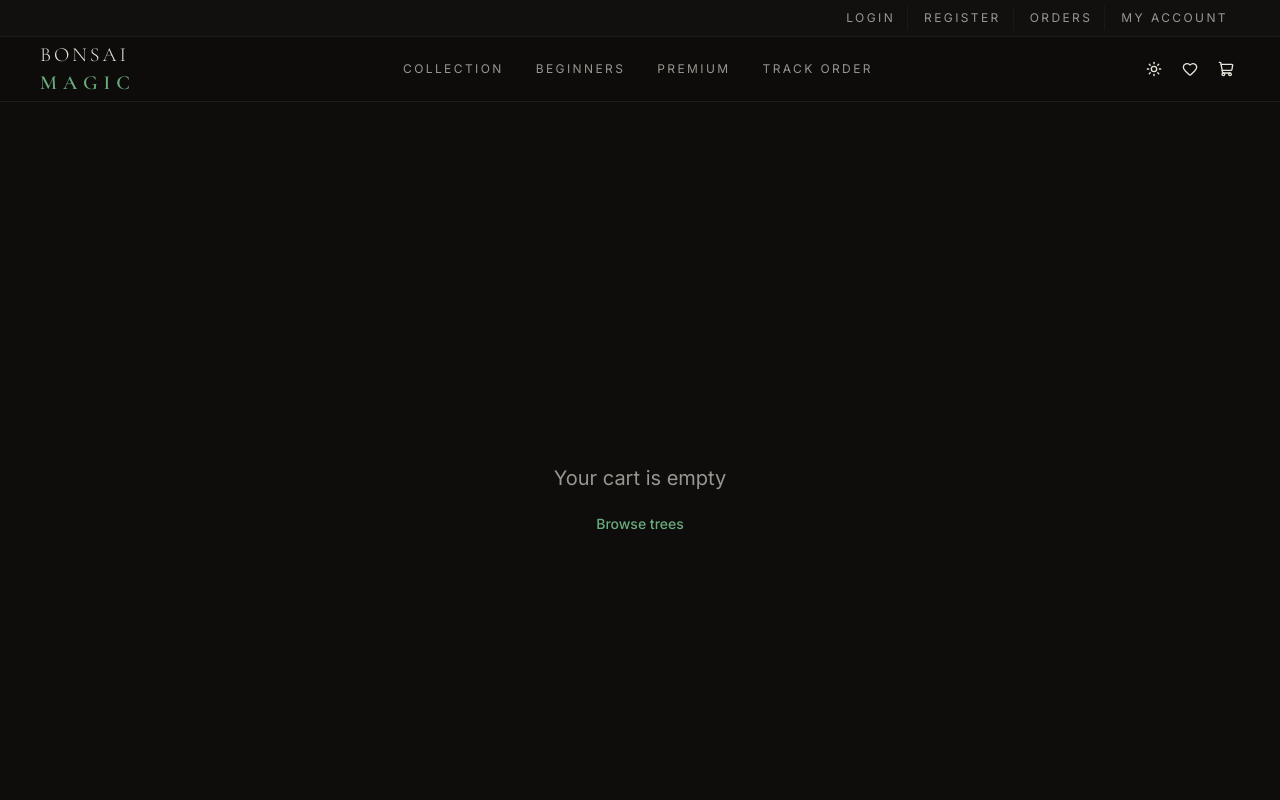
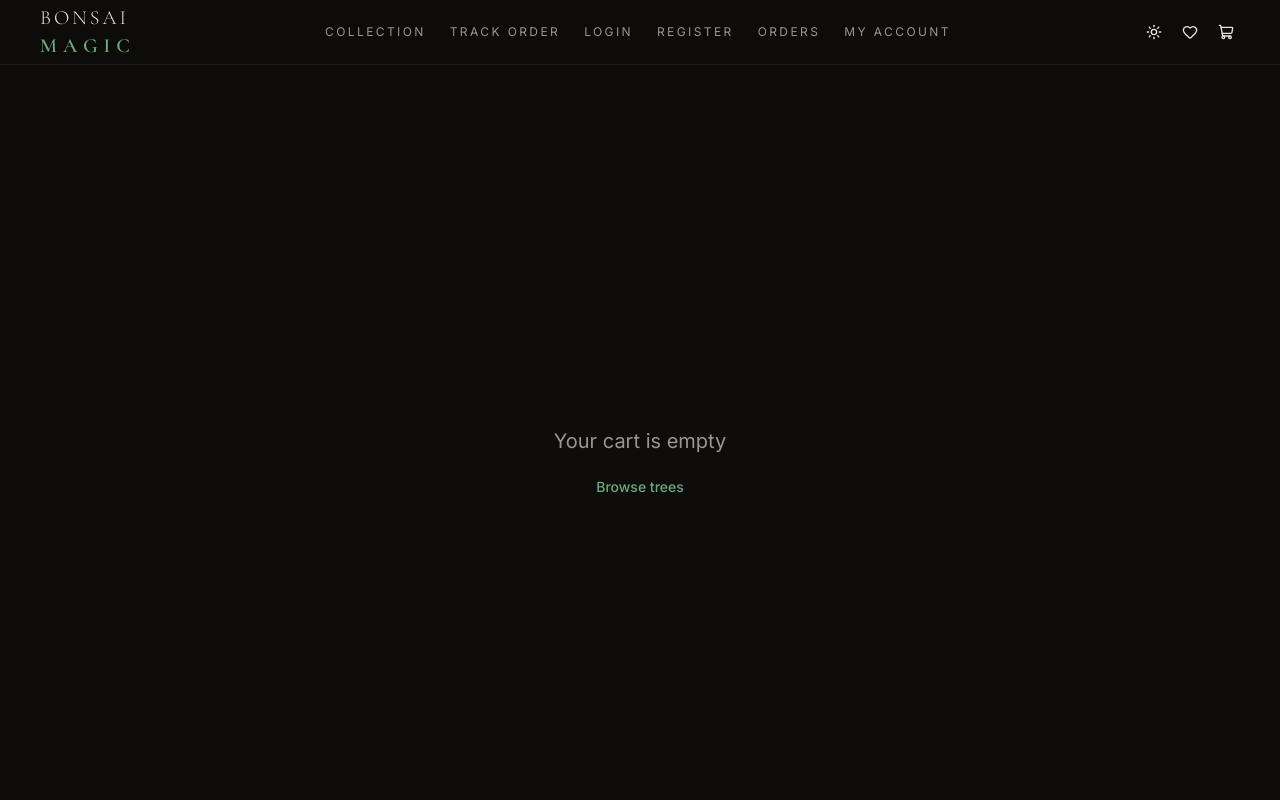
Before and after one commit to michaelharmse39/bonsaimagic, a Next.js app: page /checkout in a window 1280 px wide. Shown: the top 800 px of the page. Built offline with nearby package versions, Linux system fonts and the light colour scheme.

Commit message:
Consolidate navbar to single row, remove Beginners and Premium links

```diff
--- a/src/components/Navbar.tsx
+++ b/src/components/Navbar.tsx
@@ -10,12 +10,7 @@ import { cn } from '@/lib/utils'
 
 const NAV_LINKS = [
   { label: 'Collection', href: '/shop' },
-  { label: 'Beginners', href: '/shop?category=beginners' },
-  { label: 'Premium', href: '/shop?category=premium' },
   { label: 'Track Order', href: '/track' },
-]
-
-const ACCOUNT_LINKS = [
   { label: 'Login', href: '/login' },
   { label: 'Register', href: '/register' },
   { label: 'Orders', href: '/orders' },
@@ -29,47 +24,29 @@ export default function Navbar() {
 
   return (
     <header className="sticky top-0 z-50 bg-background/95 backdrop-blur-sm border-b border-border/60">
-      {/* Account bar */}
-      <div className="hidden md:block border-b border-border/40 bg-muted/30">
-        <div className="max-w-7xl mx-auto px-6 lg:px-10">
-          <div className="flex items-center justify-end gap-1 h-9">
-            {ACCOUNT_LINKS.map(({ label, href }) => (
-              <Link
-                key={label}
-                href={href}
-                className="jp-label text-[10px] px-3 py-1 hover:text-foreground transition-colors border-r border-border/40 last:border-r-0"
-              >
-                {label}
-              </Link>
-            ))}
-          </div>
-        </div>
-      </div>
-
-      {/* Main nav */}
       <div className="max-w-7xl mx-auto px-6 lg:px-10">
         <div className="flex items-center justify-between h-16">
 
           {/* Logo */}
-          <Link href="/" className="flex flex-col leading-none group">
-            <span className="font-[family-name:var(--font-heading)] text-xl font-light tracking-[0.15em] text-foreground group-hover:text-primary transition-colors">
+          <Link href="/" className="flex flex-col leading-none group shrink-0">
+            <span className="font-(family-name:--font-heading) text-xl font-light tracking-[0.15em] text-foreground group-hover:text-primary transition-colors">
               BONSAI
             </span>
-            <span className="font-[family-name:var(--font-heading)] text-xl font-semibold tracking-[0.3em] text-primary">
+            <span className="font-(family-name:--font-heading) text-xl font-semibold tracking-[0.3em] text-primary">
               MAGIC
             </span>
           </Link>
 
-          {/* Desktop nav */}
-          <nav className="hidden md:flex items-center gap-8">
+          {/* Desktop nav — all links in one row */}
+          <nav className="hidden md:flex items-center gap-6">
             {NAV_LINKS.map(({ label, href }) => (
-              <Link key={label} href={href} className="jp-label hover:text-foreground transition-colors">
+              <Link key={label} href={href} className="jp-label hover:text-foreground transition-colors whitespace-nowrap">
                 {label}
               </Link>
             ))}
           </nav>
 
-          {/* Actions */}
+          {/* Icons */}
           <div className="flex items-center gap-2">
             <ThemeToggle />
             <Link
@@ -116,13 +93,6 @@ export default function Navbar() {
                 {label}
               </Link>
             ))}
-            <div className="border-t border-border/40 pt-4 flex flex-col gap-4">
-              {ACCOUNT_LINKS.map(({ label, href }) => (
-                <Link key={label} href={href} onClick={() => setMenuOpen(false)} className="jp-label hover:text-foreground transition-colors flex items-center gap-2">
-                  <User size={13} />{label}
-                </Link>
-              ))}
-            </div>
           </nav>
         </div>
       )}
```
